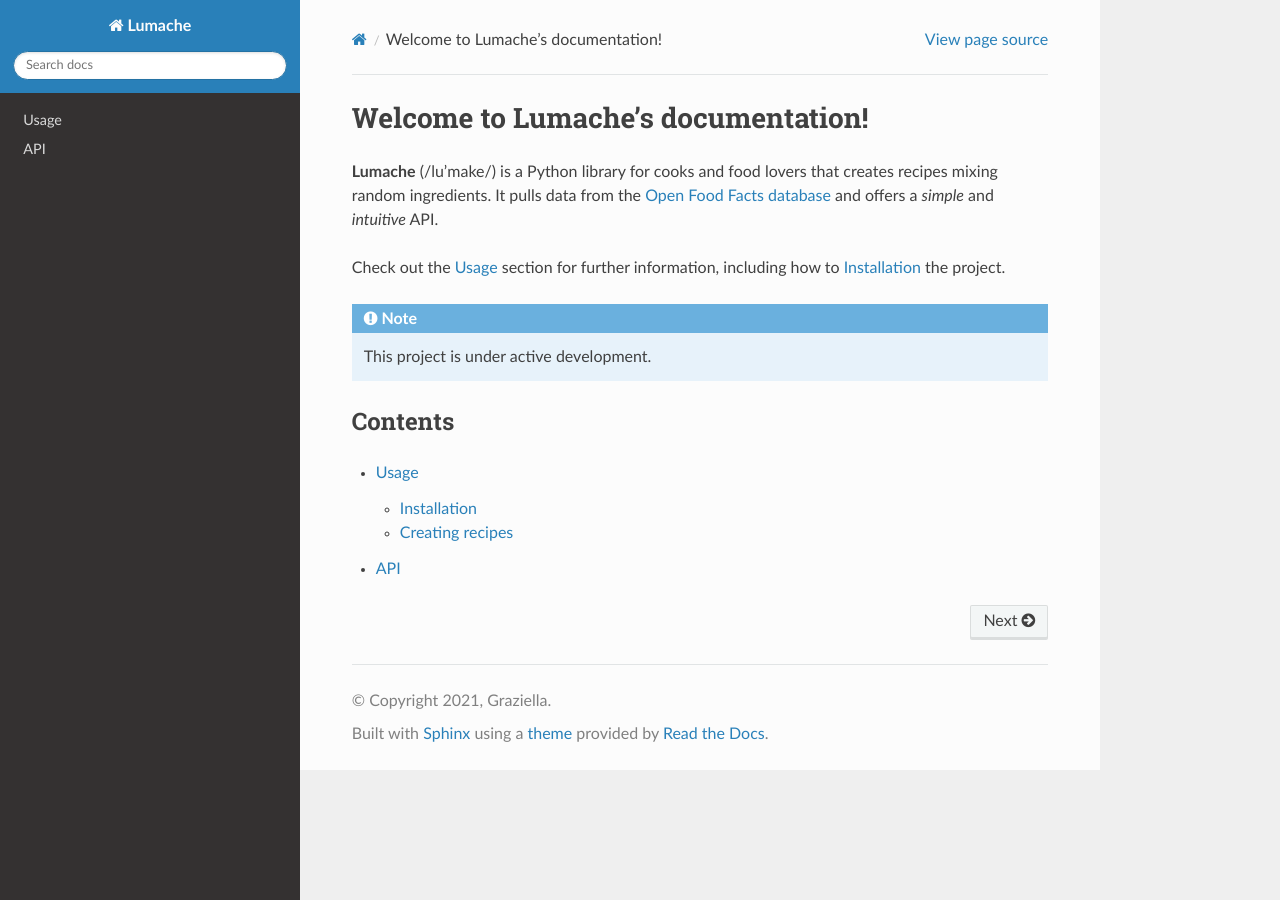
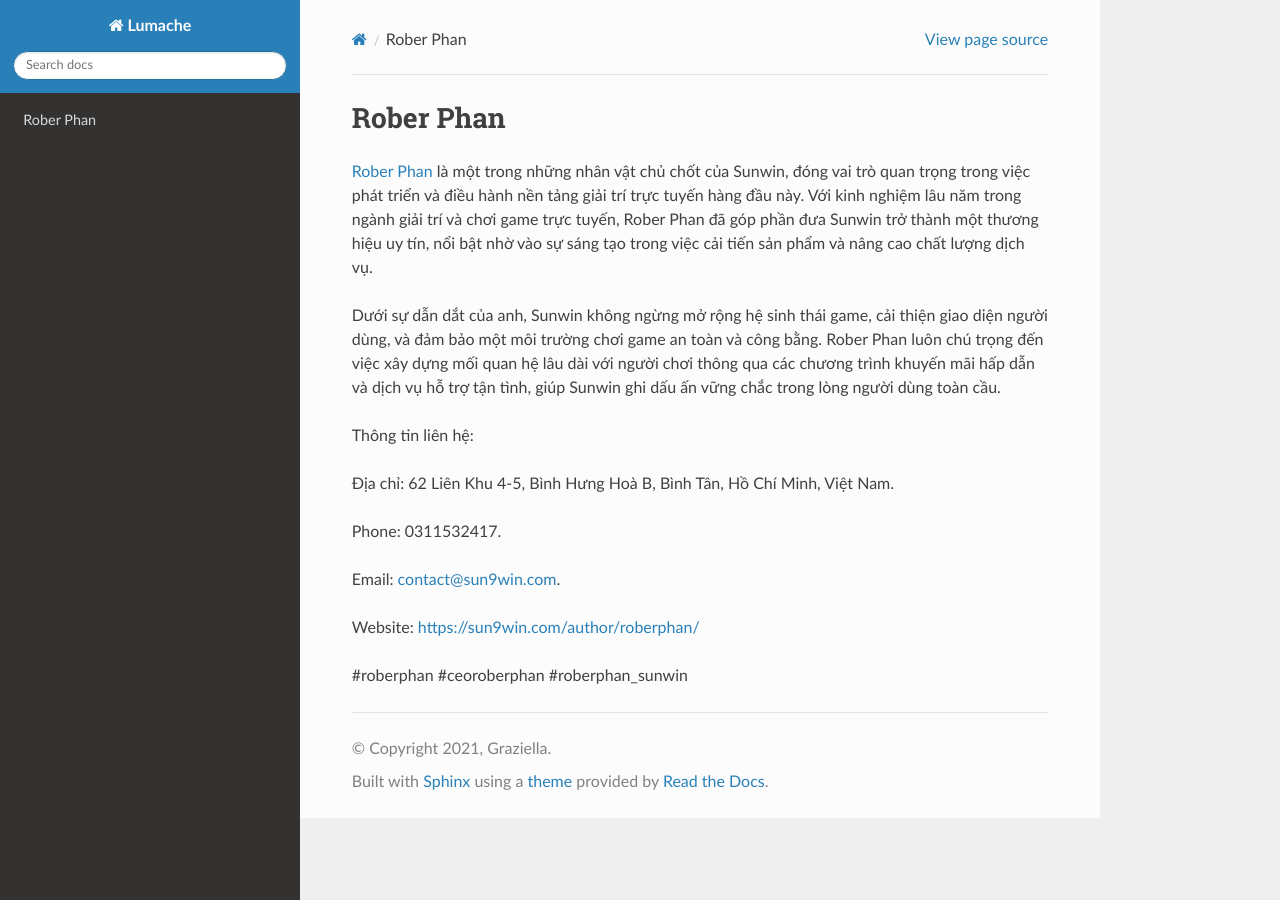
Before and after one commit to parkisngan19/roberphan, a Sphinx documentation site: the page built from docs/source/index.rst, in a window 1280 px wide. Built offline with Sphinx 7.4.7 and the Read the Docs theme 3.1.0, drawn with Linux system fonts in a browser that asks for light colours.

Commit message:
Update index.rst

```diff
--- a/docs/source/index.rst
+++ b/docs/source/index.rst
@@ -1,22 +1,18 @@
-Welcome to Lumache's documentation!
+Rober Phan
 ===================================
 
-**Lumache** (/lu'make/) is a Python library for cooks and food lovers
-that creates recipes mixing random ingredients.
-It pulls data from the `Open Food Facts database <https://world.openfoodfacts.org/>`_
-and offers a *simple* and *intuitive* API.
+`Rober Phan <https://sun9win.com/author/roberphan/>`_ là một trong những nhân vật chủ chốt của Sunwin, đóng vai trò quan trọng trong việc phát triển và điều hành nền tảng giải trí trực tuyến hàng đầu này. Với kinh nghiệm lâu năm trong ngành giải trí và chơi game trực tuyến, Rober Phan đã góp phần đưa Sunwin trở thành một thương hiệu uy tín, nổi bật nhờ vào sự sáng tạo trong việc cải tiến sản phẩm và nâng cao chất lượng dịch vụ.
 
-Check out the :doc:`usage` section for further information, including
-how to :ref:`installation` the project.
+Dưới sự dẫn dắt của anh, Sunwin không ngừng mở rộng hệ sinh thái game, cải thiện giao diện người dùng, và đảm bảo một môi trường chơi game an toàn và công bằng. Rober Phan luôn chú trọng đến việc xây dựng mối quan hệ lâu dài với người chơi thông qua các chương trình khuyến mãi hấp dẫn và dịch vụ hỗ trợ tận tình, giúp Sunwin ghi dấu ấn vững chắc trong lòng người dùng toàn cầu.
 
-.. note::
+Thông tin liên hệ:
 
-   This project is under active development.
+Địa chỉ: 62 Liên Khu 4-5, Bình Hưng Hoà B, Bình Tân, Hồ Chí Minh, Việt Nam.
 
-Contents
---------
+Phone: 0311532417.
 
-.. toctree::
+Email: contact@sun9win.com.
 
-   usage
-   api
+Website: https://sun9win.com/author/roberphan/
+
+#roberphan #ceoroberphan #roberphan_sunwin
```
